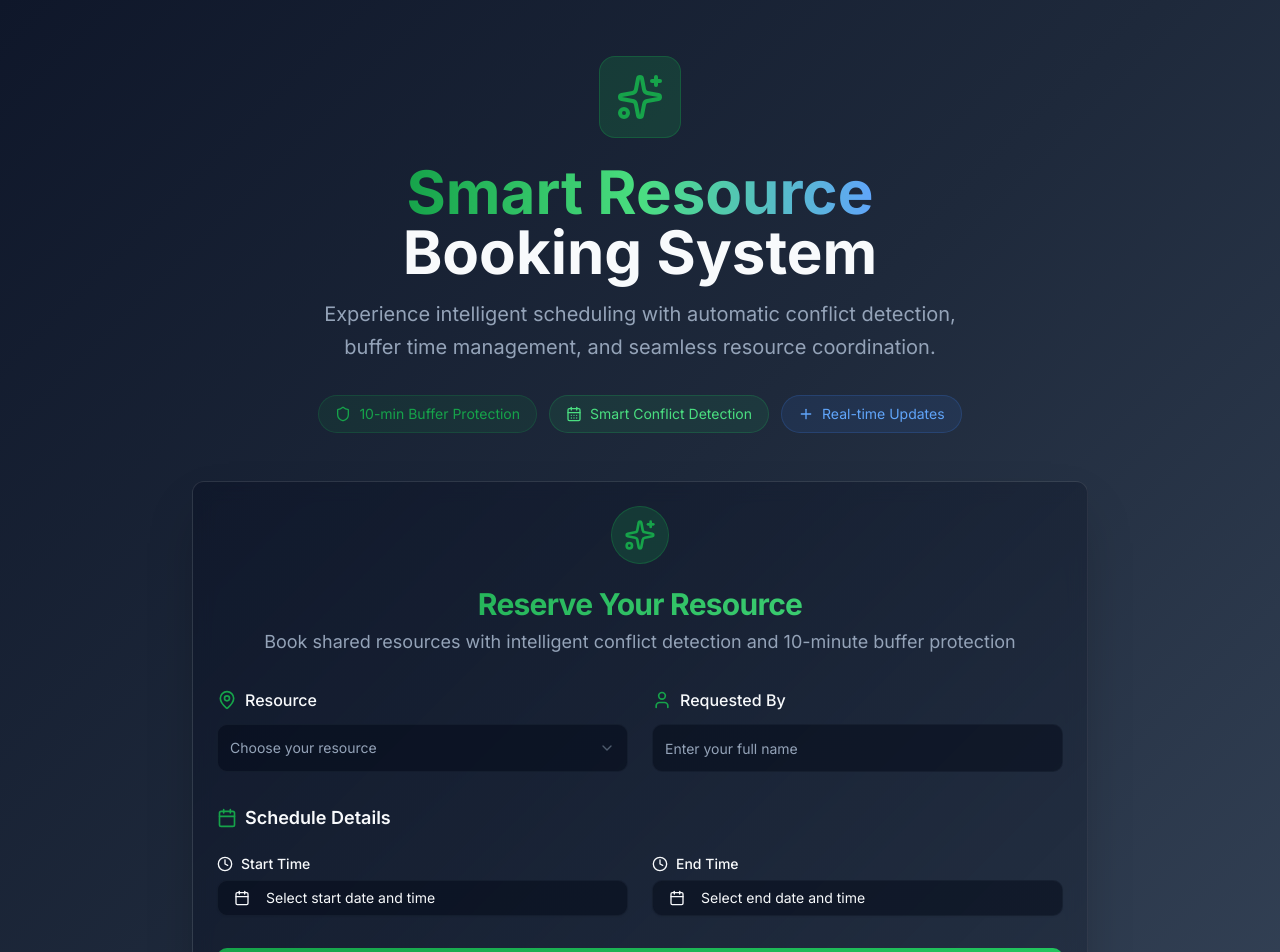
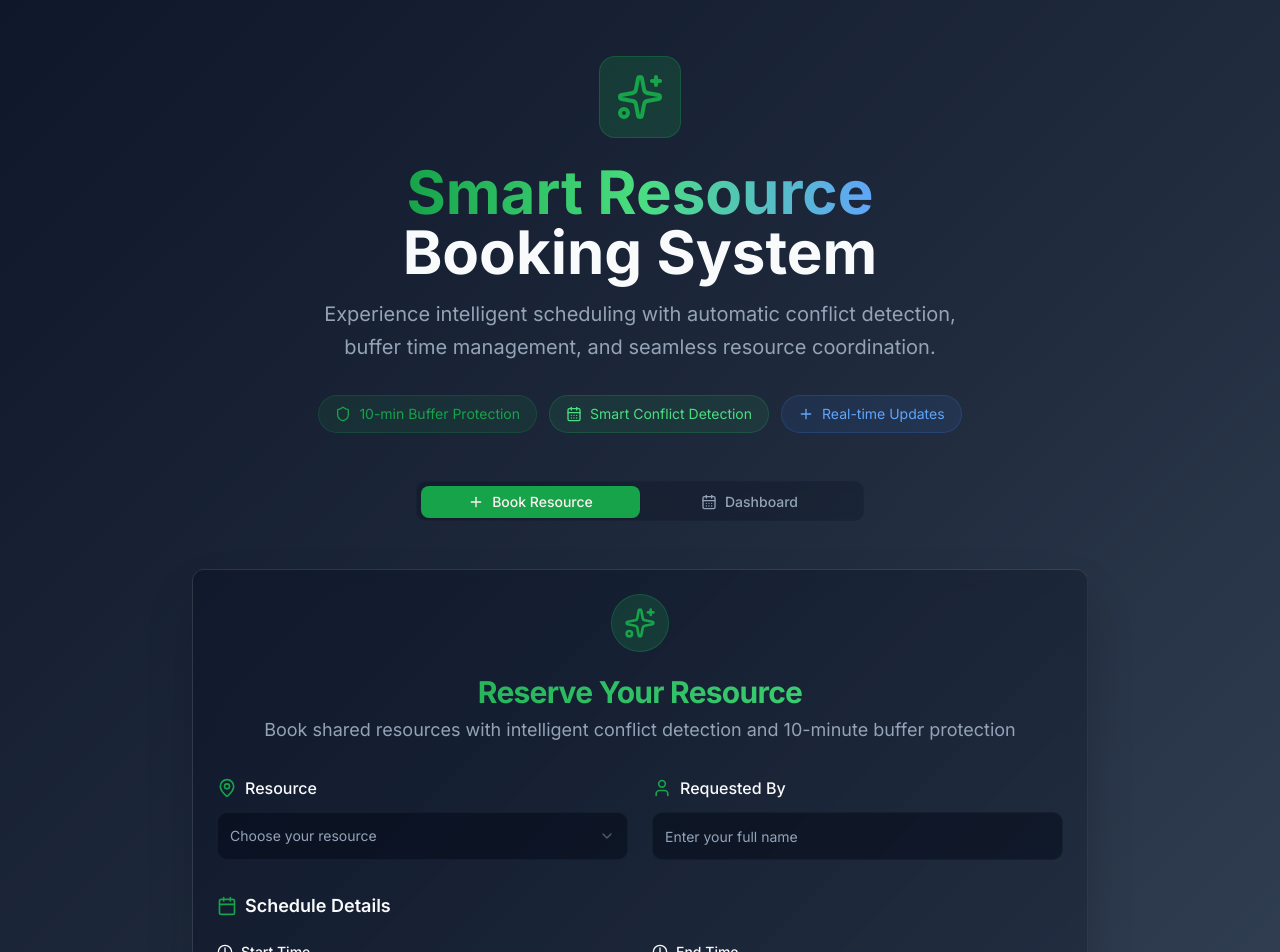
Before and after one commit to wolfiee42/resource-booking-system, a Next.js app: page / in a window 1280 px wide. Shown: the top 952 px of the page. Built offline with nearby package versions, Linux system fonts and the light colour scheme.

Commit message:
ui: adding tabs for dashboards visualization.

```diff
--- a/app/page.tsx
+++ b/app/page.tsx
@@ -1,9 +1,19 @@
 "use client";
-import { CalendarDays, Plus, Sparkles, Shield } from "lucide-react";
+import { useState } from "react";
+
 import { FeaturePill } from "@/components/ui/feature-pill";
 import BookingForm from "@/components/BookingForm";
 
+import { CalendarDays, Plus, Sparkles, Shield } from "lucide-react";
+import { Tabs, TabsContent, TabsList, TabsTrigger } from "@/components/ui/tabs";
+
 export default function Home() {
+  const [refreshTrigger, setRefreshTrigger] = useState(0);
+
+  const handleBookingCreated = () => {
+    setRefreshTrigger((prev) => prev + 1);
+  };
+
   return (
     <div className="min-h-screen gradient-bg">
       <div className="absolute inset-0 opacity-50" />
@@ -45,8 +55,30 @@
             <FeaturePill icon={Plus} text="Real-time Updates" variant="blue" />
           </div>
         </div>
-        {/* Booking Form */}
-        <BookingForm />
+
+        <Tabs defaultValue="book" className="w-full">
+          <TabsList className="grid w-full grid-cols-2 max-w-md mx-auto mb-12 bg-background/20 backdrop-blur-sm border border-border/30">
+            <TabsTrigger
+              value="book"
+              className="flex items-center gap-2 data-[state=active]:bg-primary data-[state=active]:text-primary-foreground"
+            >
+              <Plus className="h-4 w-4" />
+              Book Resource
+            </TabsTrigger>
+            <TabsTrigger
+              value="dashboard"
+              className="flex items-center gap-2 data-[state=active]:bg-primary data-[state=active]:text-primary-foreground"
+            >
+              <CalendarDays className="h-4 w-4" />
+              Dashboard
+            </TabsTrigger>
+          </TabsList>
+
+          <TabsContent value="book" className="space-y-6">
+            {/* Booking Form */}
+            <BookingForm onBookingCreated={handleBookingCreated} />
+          </TabsContent>
+        </Tabs>
       </div>
     </div>
   );
--- /dev/null
+++ b/components/ui/tabs.tsx
@@ -0,0 +1,55 @@
+"use client"
+
+import * as React from "react"
+import * as TabsPrimitive from "@radix-ui/react-tabs"
+
+import { cn } from "@/lib/utils"
+
+const Tabs = TabsPrimitive.Root
+
+const TabsList = React.forwardRef<
+  React.ElementRef<typeof TabsPrimitive.List>,
+  React.ComponentPropsWithoutRef<typeof TabsPrimitive.List>
+>(({ className, ...props }, ref) => (
+  <TabsPrimitive.List
+    ref={ref}
+    className={cn(
+      "inline-flex h-10 items-center justify-center rounded-md bg-muted p-1 text-muted-foreground",
+      className
+    )}
+    {...props}
+  />
+))
+TabsList.displayName = TabsPrimitive.List.displayName
+
+const TabsTrigger = React.forwardRef<
+  React.ElementRef<typeof TabsPrimitive.Trigger>,
+  React.ComponentPropsWithoutRef<typeof TabsPrimitive.Trigger>
+>(({ className, ...props }, ref) => (
+  <TabsPrimitive.Trigger
+    ref={ref}
+    className={cn(
+      "inline-flex items-center justify-center whitespace-nowrap rounded-sm px-3 py-1.5 text-sm font-medium ring-offset-background transition-all focus-visible:outline-none focus-visible:ring-2 focus-visible:ring-ring focus-visible:ring-offset-2 disabled:pointer-events-none disabled:opacity-50 data-[state=active]:bg-background data-[state=active]:text-foreground data-[state=active]:shadow-sm",
+      className
+    )}
+    {...props}
+  />
+))
+TabsTrigger.displayName = TabsPrimitive.Trigger.displayName
+
+const TabsContent = React.forwardRef<
+  React.ElementRef<typeof TabsPrimitive.Content>,
+  React.ComponentPropsWithoutRef<typeof TabsPrimitive.Content>
+>(({ className, ...props }, ref) => (
+  <TabsPrimitive.Content
+    ref={ref}
+    className={cn(
+      "mt-2 ring-offset-background focus-visible:outline-none focus-visible:ring-2 focus-visible:ring-ring focus-visible:ring-offset-2",
+      className
+    )}
+    {...props}
+  />
+))
+TabsContent.displayName = TabsPrimitive.Content.displayName
+
+export { Tabs, TabsList, TabsTrigger, TabsContent }
--- a/package.json
+++ b/package.json
@@ -13,6 +13,7 @@
     "@radix-ui/react-popover": "^1.1.14",
     "@radix-ui/react-select": "^2.2.5",
     "@radix-ui/react-slot": "^1.2.3",
+    "@radix-ui/react-tabs": "^1.1.12",
     "class-variance-authority": "^0.7.1",
     "clsx": "^2.1.1",
     "date-fns": "^4.1.0",
```
Also changed, not shown: 1 other file (tests, documents, lock files or other folders).
